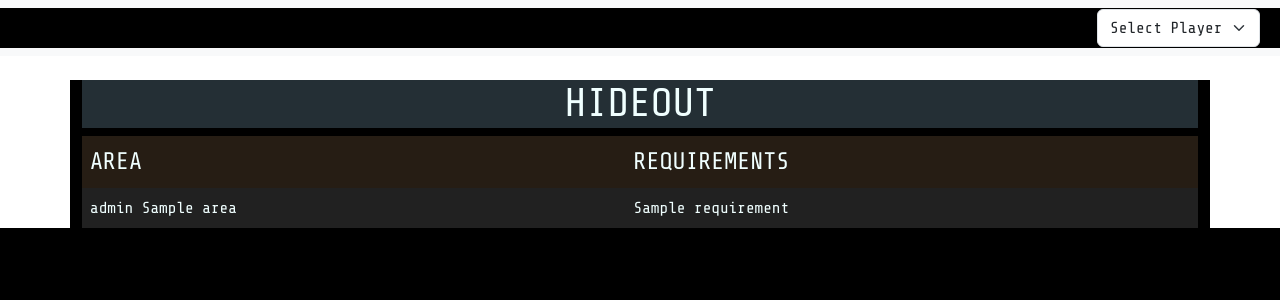
After one commit to cmillsdev/fika-profile-tracker, a Flask app: template templates/hideout.html in a window 1280 px wide. The commit adds this page. Shown: the top 300 px of the page. Run offline with Flask 3, Linux system fonts and the light colour scheme; the template is opened without the code that fills it: most values are stand-ins (such as "Sample title", 1, 10 or a date in 2020); parts of the project's set-up code (start-up, migrations or seed data) failed here and were passed over; some libraries are stand-ins or nearby versions.

Commit message:
more stuff

```diff
--- a/main.py
+++ b/main.py
@@ -1,4 +1,4 @@
-from flask import Flask, render_template, jsonify
+from flask import Flask, render_template, request, session, redirect, url_for
 from profile import Profile
 from helpers import id_lookup, load_json
 from httprequest import get_all_players
@@ -10,25 +10,43 @@ app = Flask(__name__)
 #print(get_objectives('59674cd986f7744ab26e32f2', my_profile.profile_id))
 
 #print(quests.get_all_objectives(my_profile.profile_id))
+
+app.secret_key = 'your_secret_key_here'  # Required for sessions
+
 @app.route("/")
 def player_selection():
     players = get_all_players()
     return render_template("players.html", players=players)
 
+@app.route("/select_player", methods=["POST"])
+def select_player():
+    player_id = request.form.get("player_id")
+    session['player_id'] = player_id  # Store player_id in session
+    return redirect(url_for("profile", pid=player_id))
+
 @app.route("/quests/<pid>")
 def profile(pid):
+    if 'player_id' not in session or session['player_id'] != pid:
+        return redirect(url_for("player_selection"))  # Redirect if player_id is not in session
     quests = get_all_objectives(pid)
-    return render_template("quests.html", quests=quests)
+    players = get_all_players()  # Fetch players
+    return render_template("quests.html", quests=quests, player_id=pid, players=players)
 
 @app.route("/stats/<pid>")
 def stats(pid):
+    if 'player_id' not in session or session['player_id'] != pid:
+        return redirect(url_for("player_selection"))  # Redirect if player_id is not in session
     stats = get_all_stats(pid)
-    return render_template("stats.html", stats=stats)
+    players = get_all_players()  # Fetch players
+    return render_template("stats.html", stats=stats, player_id=pid, players=players)
 
 @app.route("/hideout/<pid>")
 def hideout(pid):
+    if 'player_id' not in session or session['player_id'] != pid:
+        return redirect(url_for("player_selection"))  # Redirect if player_id is not in session
     hideout = get_all_hideout(pid)
-    return render_template("hideout.html", hideout=hideout)
+    players = get_all_players()  # Fetch players
+    return render_template("hideout.html", hideout=hideout, player_id=pid, players=players)
 
 if __name__ == "__main__":
     app.run(debug=True)
--- a/static/style.css
+++ b/static/style.css
@@ -50,3 +50,27 @@ th {
 td, s {
     background-color: var(--color-offgrey);
 }
+
+/* Ensure the table container takes up the full width */
+#hideout_wrapper {
+    width: 100%;
+    margin: 0 auto;
+    overflow-x: auto; /* Enable horizontal scrolling */
+    overflow-y: auto;
+}
+
+/* Make the table itself fill the container */
+#hideout {
+    width: 100% !important;
+}
+
+/* Wrap text in table cells */
+#hideout td {
+    white-space: normal !important;
+    word-wrap: break-word;
+}
+
+/* Optional: Add padding to cells for better readability */
+#hideout td, #hideout th {
+    padding: 8px;
+}
--- /dev/null
+++ b/templates/base.html
@@ -0,0 +1,59 @@
+<!DOCTYPE html>
+<html lang="en">
+<head>
+    <meta charset="UTF-8">
+    <meta name="viewport" content="width=device-width, initial-scale=1.0">
+    <title>{% block title %}pewpew{% endblock %}</title>
+    <link rel="stylesheet" href="{{ url_for('static', filename='style.css') }}"
+    <script src="https://cdnjs.cloudflare.com/ajax/libs/jquery/3.6.0/jquery.min.js"></script>
+    <script src="https://cdnjs.cloudflare.com/ajax/libs/datatables/1.11.5/js/jquery.dataTables.min.js"></script>
+    <link rel="stylesheet" href="https://cdnjs.cloudflare.com/ajax/libs/datatables/1.11.5/css/jquery.dataTables.min.css">
+    <link rel="preconnect" href="https://fonts.googleapis.com">
+    <link rel="preconnect" href="https://fonts.gstatic.com" crossorigin>
+    <link href="https://fonts.googleapis.com/css2?family=Share+Tech+Mono&display=swap" rel="stylesheet">
+    <link href="https://cdn.jsdelivr.net/npm/bootstrap@5.3.0/dist/css/bootstrap.min.css" rel="stylesheet">
+</head>
+<body>
+    <nav class="navbar navbar-expand-lg navbar-light bg-light">
+        <div class="container-fluid">
+            <a class="navbar-brand" href="#">pewpew</a>
+            <button class="navbar-toggler" type="button" data-bs-toggle="collapse" data-bs-target="#navbarNav" aria-controls="navbarNav" aria-expanded="false" aria-label="Toggle navigation">
+                <span class="navbar-toggler-icon"></span>
+            </button>
+            <div class="collapse navbar-collapse" id="navbarNav">
+                <ul class="navbar-nav me-auto">
+                    <li class="nav-item">
+                        <a class="nav-link" href="{{ url_for('profile', pid=session.get('player_id')) if session.get('player_id') else '#' }}">
+                            Quests
+                        </a>
+                    </li>
+                    <li class="nav-item">
+                        <a class="nav-link" href="{{ url_for('stats', pid=session.get('player_id')) if session.get('player_id') else '#' }}">
+                            Stats
+                        </a>
+                    </li>
+                    <li class="nav-item">
+                        <a class="nav-link" href="{{ url_for('hideout', pid=session.get('player_id')) if session.get('player_id') else '#' }}">
+                            Hideout
+                        </a>
+                    </li>
+                </ul>
+                <form class="d-flex" action="{{ url_for('select_player') }}" method="POST">
+                    <select class="form-select me-2" name="player_id" onchange="this.form.submit()">
+                        <option value="">Select Player</option>
+                        {% for username, pid in players.items() %}
+                            <option value="{{ pid }}" {% if session.get('player_id') == pid %}selected{% endif %}>
+                                {{ username }}
+                            </option>
+                        {% endfor %}
+                    </select>
+                </form>
+            </div>
+        </div>
+    </nav>
+    <div class="container mt-4">
+        {% block content %}{% endblock %}
+    </div>
+    <script src="https://cdn.jsdelivr.net/npm/bootstrap@5.3.0/dist/js/bootstrap.bundle.min.js"></script>
+</body>
+</html>
--- /dev/null
+++ b/templates/hideout.html
@@ -0,0 +1,36 @@
+{% extends "base.html" %}
+
+{% block title %}Quests - {{ player_id }}{% endblock %}
+
+{% block content %}
+    <h1 align="center">HIDEOUT</h1>
+    <div id="hideout_wrapper">
+        <table id="hideout" class="display">
+            <thead>
+                <tr>
+                    <th align="left">AREA</th>
+                    <th align="left">REQUIREMENTS</th>
+                </tr>
+            </thead>
+            <tbody>
+                {% for area, details in hideout.items() %}
+                    {% for requirement in details['required'] %}
+                    <tr>
+                        <td>{{ details['current_level'] }} {{ area }}</td>
+                        <td>{{ requirement|safe }}</td>
+                    </tr>
+                    {% endfor %}
+                {% endfor %}
+            </tbody>
+        </table>
+    </div>
+    <script>
+        $(document).ready(function() {
+            $('#hideout').DataTable({
+                paging: true, // Enable pagination
+                scrollX: true, // Enable horizontal scrolling
+                autoWidth: false, // Disable automatic column width adjustment
+            });
+        });
+    </script>
+{% endblock %}
```
Also changed, not shown: hideout.py (+35 -9 lines), templates/players.html (+9 -15 lines), templates/quests.html (+6 -17 lines), 1 other file.
